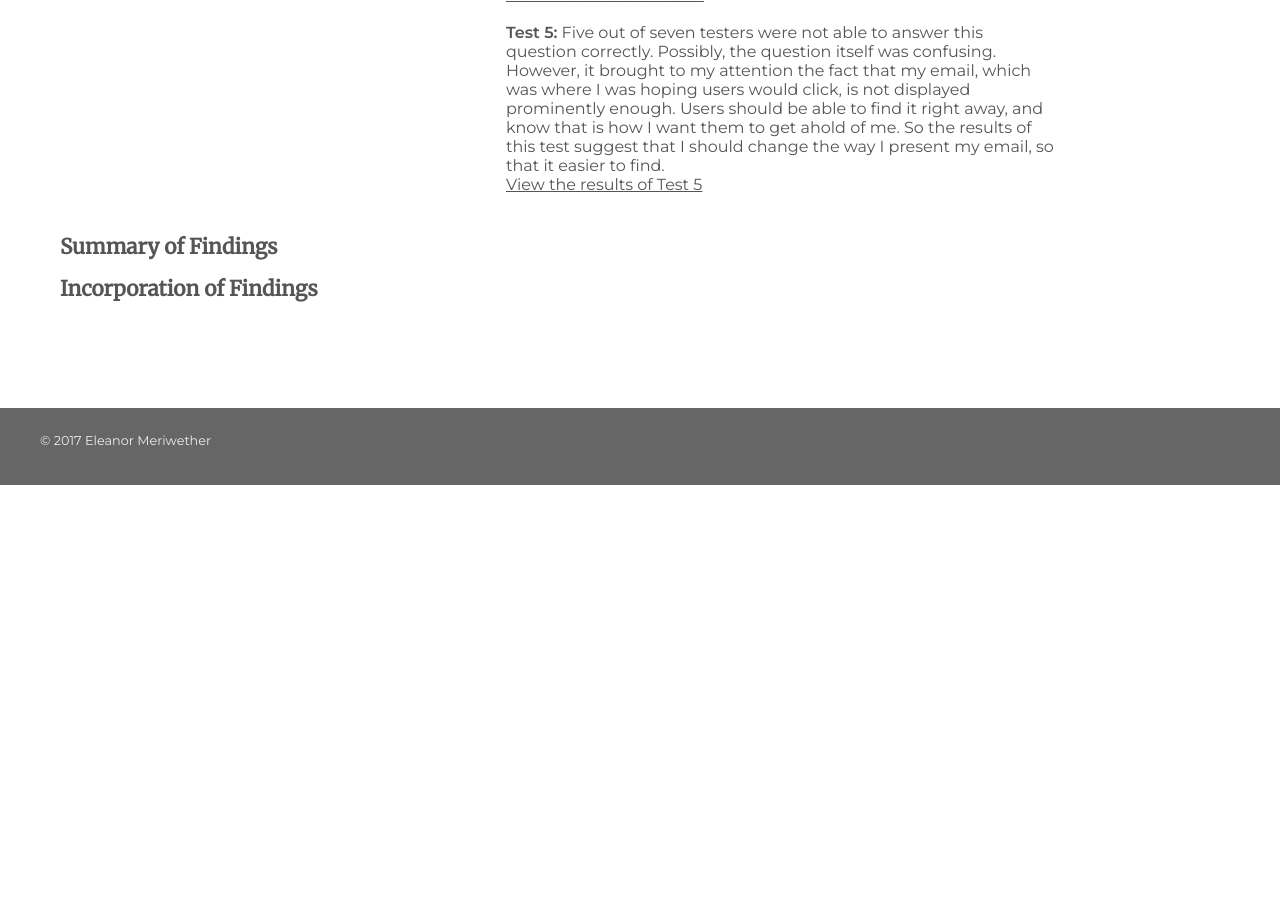
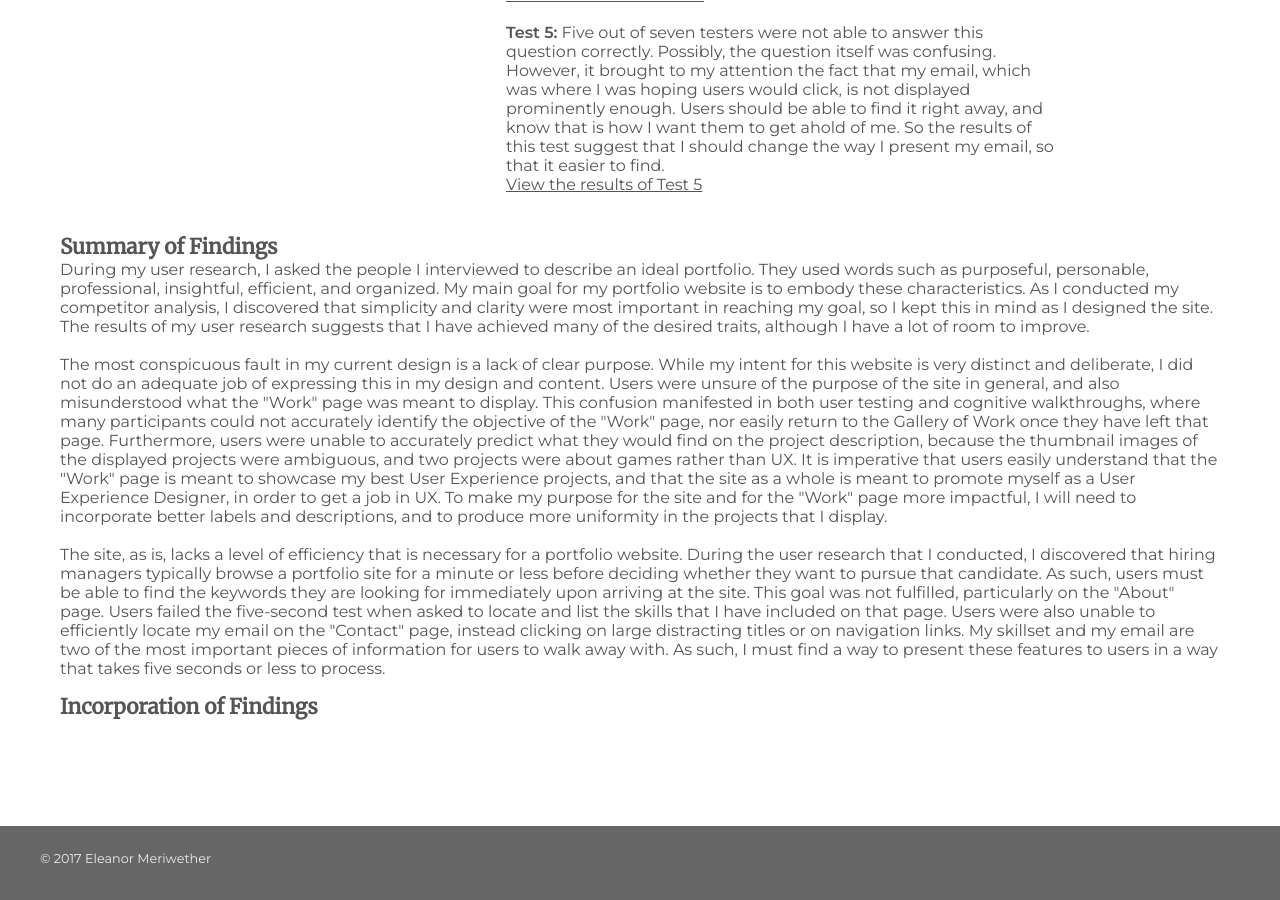
Before and after one commit to emeriwether/emeriwether.github.io, a Jekyll site: the page built from project1.html, in a window 1280 px wide and 900 px high, scrolled down 6221 px. Built offline with Jekyll 4.4.1, drawn with Linux system fonts in a browser that asks for light colours; before the commit the page ends 6706 px from its top, so only the background shows below that.

Commit message:
add content to summary of findings

```diff
--- a/project1.html
+++ b/project1.html
@@ -256,7 +256,13 @@ layout: default
     </section>
 
     <h3>Summary of Findings</h3>
-    <p></p>
+    <p>
+    During my user research, I asked the people I interviewed to describe an ideal portfolio. They used words such as purposeful, personable, professional, insightful, efficient, and organized. My main goal for my portfolio website is to embody these characteristics. As I conducted my competitor analysis, I discovered that simplicity and clarity were most important in reaching my goal, so I kept this in mind as I designed the site. The results of my user research suggests that I have achieved many of the desired traits, although I have a lot of room to improve.
+
+    <br><br>The most conspicuous fault in my current design is a lack of clear purpose. While my intent for this website is very distinct and deliberate, I did not do an adequate job of expressing this in my design and content. Users were unsure of the purpose of the site in general, and also misunderstood what the "Work" page was meant to display. This confusion manifested in both user testing and cognitive walkthroughs, where many participants could not accurately identify the objective of the "Work" page, nor easily return to the Gallery of Work once they have left that page. Furthermore, users were unable to accurately predict what they would find on the project description, because the thumbnail images of the displayed projects were ambiguous, and two projects were about games rather than UX. It is imperative that users easily understand that the "Work" page is meant to showcase my best User Experience projects, and that the site as a whole is meant to promote myself as a User Experience Designer, in order to get a job in UX. To make my purpose for the site and for the "Work" page more impactful, I will need to incorporate better labels and descriptions, and to produce more uniformity in the projects that I display.
+
+    <br><br>The site, as is, lacks a level of efficiency that is necessary for a portfolio website. During the user research that I conducted, I discovered that hiring managers typically browse a portfolio site for a minute or less before deciding whether they want to pursue that candidate. As such, users must be able to find the keywords they are looking for immediately upon arriving at the site. This goal was not fulfilled, particularly on the "About" page. Users failed the five-second test when asked to locate and list the skills that I have included on that page. Users were also unable to efficiently locate my email on the "Contact" page, instead clicking on large distracting titles or on navigation links. My skillset and my email are two of the most important pieces of information for users to walk away with. As such, I must find a way to present these features to users in a way that takes five seconds or less to process.
+    </p>
 
     <h3>Incorporation of Findings</h3>
     <p></p>
```
